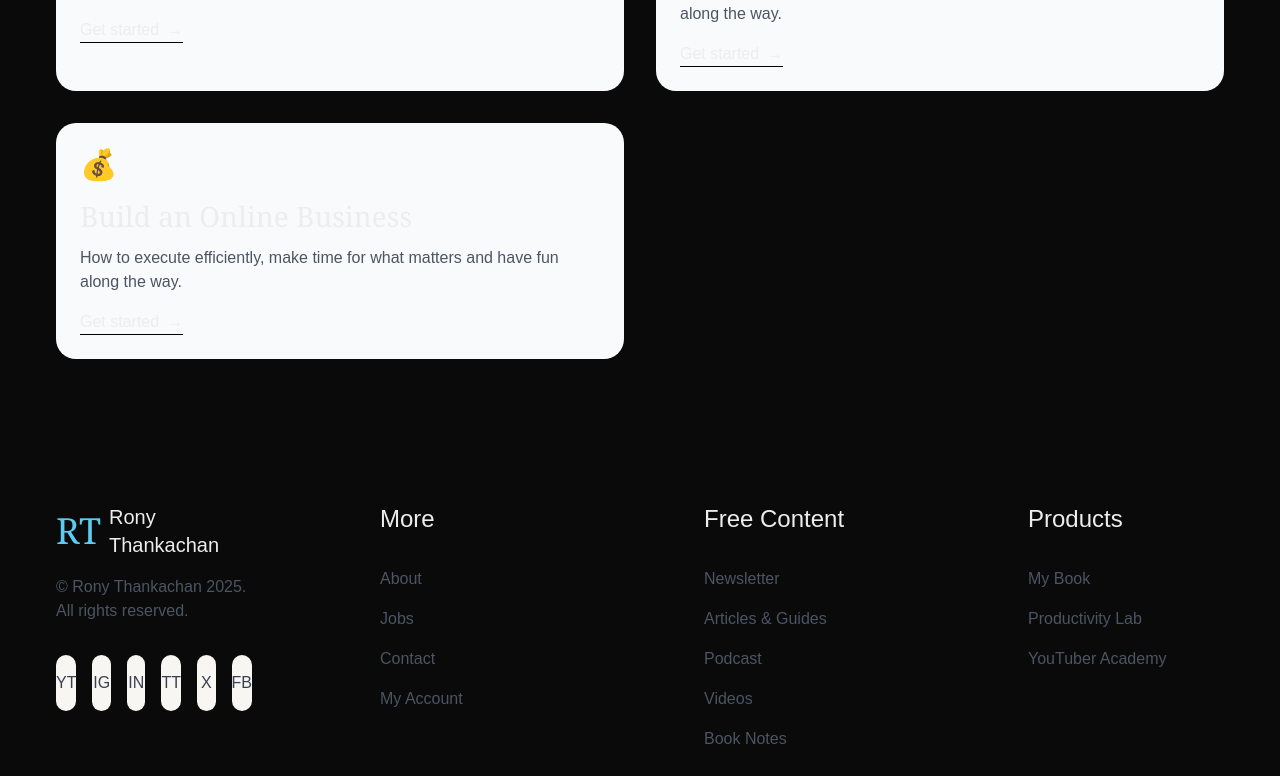
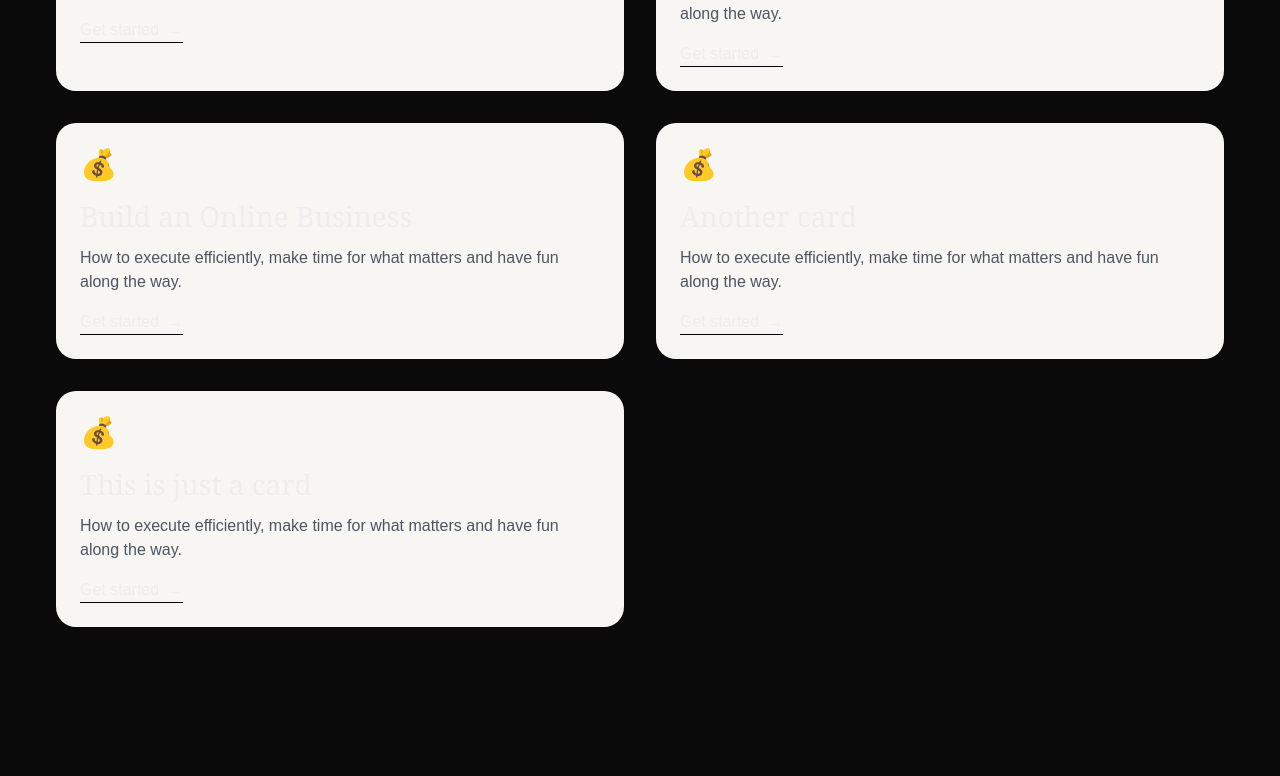
Before and after one commit to ronythankachan/ronythankachan.com, a Next.js app: page / in a window 1280 px wide. Shown: the part 1347-2123 px from the top of the page. Built offline with nearby package versions, Linux system fonts and the light colour scheme.

Commit message:
Content changes in hero

```diff
--- a/app/components/Hero.tsx
+++ b/app/components/Hero.tsx
@@ -22,17 +22,16 @@ const Hero = () => {
 
           <div className="w-full md:w-1/2 order-1 md:order-2 text-center md:text-left md:pl-10">
             <h1 className="text-[40px] md:text-[52px] leading-tight font-serif mb-6 relative">
-              Hey Friends!
-              <div className="absolute bottom-[-5px] left-0 right-0 md:right-auto md:w-[280px]">
+              Hey Humans (and AI)!
+              <div className="absolute bottom-[-5px] left-0 right-0 md:right-auto md:w-[540px]">
                 <div className="h-[2px] bg-[#5dccf1] mb-[2px] rounded-full opacity-60" />
                 <div className="h-[2px] bg-[#5dccf1] rounded-full" />
               </div>
             </h1>
             <p className="text-[28px] md:text-[32px] leading-tight font-serif">
-              I'm Rony. I'm a Full Stack Developer,{" "}
-              <span className="underline underline-offset-4">YouTuber</span>, and the
-              author of the New York Times bestseller,{" "}
-              <span className="underline underline-offset-4">Feel-Good Productivity</span>.
+              I'm Rony. A {" "}
+              <span className="underline underline-offset-4">Senior Software Engineer</span>, and {" "}
+              <span className="underline underline-offset-4">AI content writer</span>. If you are interested, have a look at what I'm working on.
             </p>
           </div>
         </div>
--- a/app/components/Services.tsx
+++ b/app/components/Services.tsx
@@ -7,22 +7,36 @@ const services: ServiceItem[] = [
     title: "Grow a YouTube Channel",
     description: "Learn how to start a YouTube channel based on my years of experience.",
     icon: "🎥",
-    bgColor: "bg-gray-50",
-    hoverColor: "hover:bg-sky-400"
+    bgColor: "bg-[#f8f6f3]",
+    hoverColor: "hover:bg-sky-300"
   },
   {
     title: "Be More Productive",
     description: "How to execute efficiently, make time for what matters and have fun along the way.",
     icon: "⚙️",
-    bgColor: "bg-gray-50",
-    hoverColor: "hover:bg-purple-400"
+    bgColor: "bg-[#f8f6f3]",
+    hoverColor: "hover:bg-purple-300"
   },
   {
     title: "Build an Online Business",
     description: "How to execute efficiently, make time for what matters and have fun along the way.",
     icon: "💰",
-    bgColor: "bg-gray-50",
-    hoverColor: "hover:bg-emerald-400"
+    bgColor: "bg-[#f8f6f3]",
+    hoverColor: "hover:bg-emerald-200"
+  },
+  {
+    title: "Another card",
+    description: "How to execute efficiently, make time for what matters and have fun along the way.",
+    icon: "💰",
+    bgColor: "bg-[#f8f6f3]",
+    hoverColor: "hover:bg-blue-200"
+  },
+  {
+    title: "This is just a card",
+    description: "How to execute efficiently, make time for what matters and have fun along the way.",
+    icon: "💰",
+    bgColor: "bg-[#f8f6f3]",
+    hoverColor: "hover:bg-yellow-200"
   }
 ];
 
```
